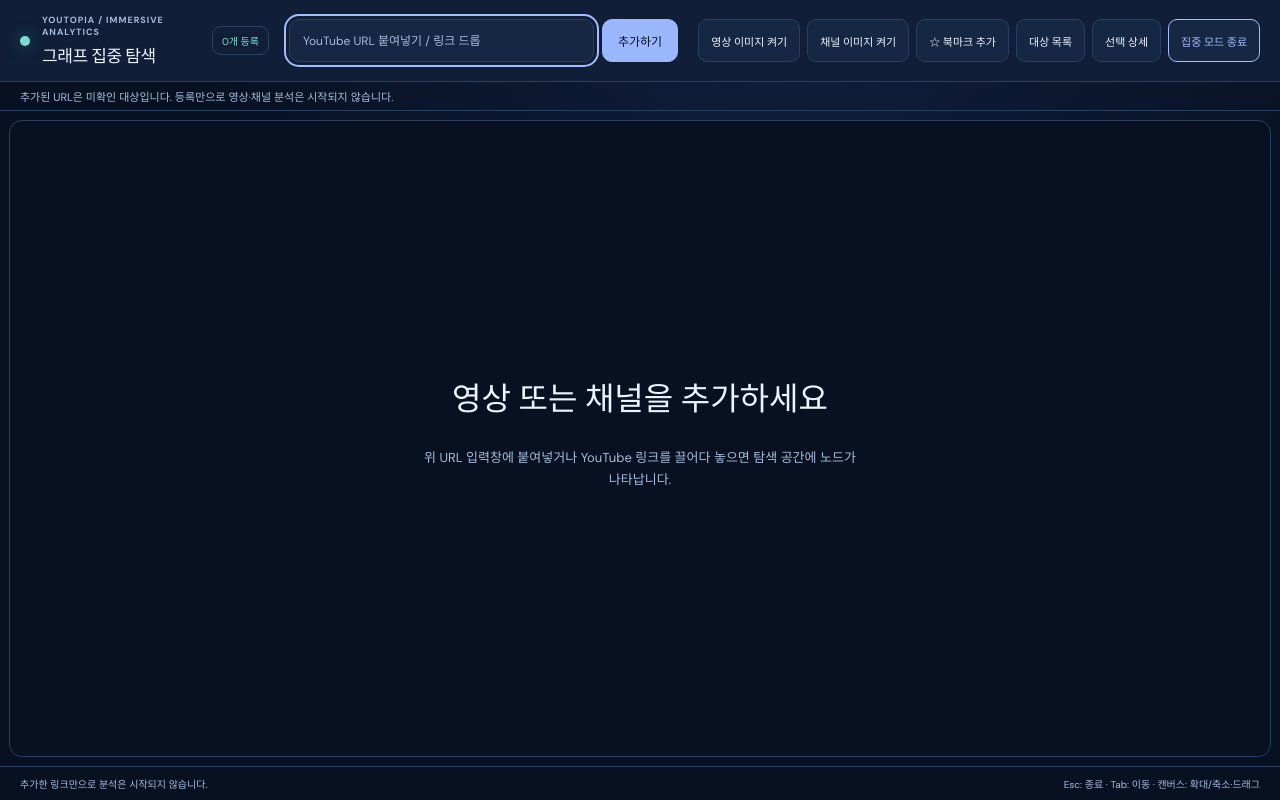
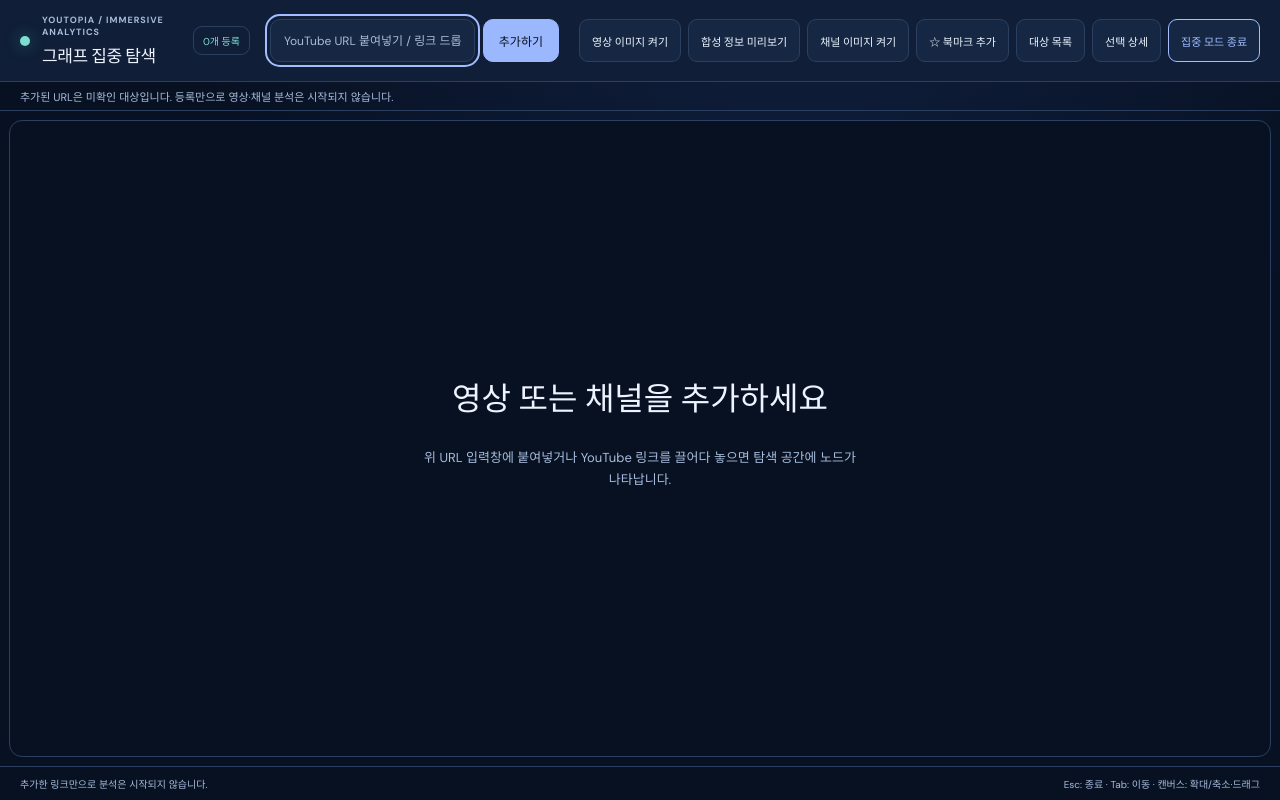
Before and after one commit to Choi1999/YOUTOPIA, a React (Vite) app in the folder frontend/: page /analysis/youtube/workspace in a window 1280 px wide. Shown: the top 800 px of the page. Built offline with nearby package versions, Linux system fonts and the light colour scheme.

Commit message:
UI-R04-W: opt-in synthetic metadata in fullscreen focus with explicit source warning and channel label

```diff
--- a/frontend/src/features/analysis-workspace/WorkspaceFocusMode.tsx
+++ b/frontend/src/features/analysis-workspace/WorkspaceFocusMode.tsx
@@ -36,6 +36,8 @@ type Props = Readonly<{
   onToggleVideoImage?: () => void;
   allowChannelImage?: boolean;
   onToggleChannelImage?: () => void;
+  syntheticPreviewEnabled?: boolean;
+  onToggleSyntheticPreview?: () => void;
   presentation?: WorkspaceTargetPresentation;
   onSetTargetLabel?: (key: string, label: string) => boolean;
   onSetChannelArtwork?: (key: string, imageUrl: string) => boolean;
@@ -67,6 +69,7 @@ export function WorkspaceFocusMode({
   targets, onAddUrls, onRemove, onExit,
   allowVideoImage = false, onToggleVideoImage, channelProfiles,
   allowChannelImage = false, onToggleChannelImage,
+  syntheticPreviewEnabled = false, onToggleSyntheticPreview,
   presentation = EMPTY_TARGET_PRESENTATION, onSetTargetLabel, onSetChannelArtwork,
   groups = [], onGroupsChange, bookmarks = [], onBookmarksChange,
 }: Props) {
@@ -399,6 +402,13 @@ export function WorkspaceFocusMode({
               {allowVideoImage ? "영상 이미지 끄기" : "영상 이미지 켜기"}
             </button>
           )}
+          {onToggleSyntheticPreview && (
+            <button type="button" aria-pressed={syntheticPreviewEnabled}
+              onClick={onToggleSyntheticPreview}
+              title="로컬 합성 제목·채널명·썸네일, 실제 Google/YouTube 조회 없음">
+              {syntheticPreviewEnabled ? "합성 정보 끄기" : "합성 정보 미리보기"}
+            </button>
+          )}
           {onToggleChannelImage && (
             <button type="button" aria-pressed={allowChannelImage}
               onClick={onToggleChannelImage}
@@ -427,7 +437,11 @@ export function WorkspaceFocusMode({
             onClick={onExit}>집중 모드 종료</button>
         </div>
       </header>
-      <div className="workspace-focus__message" role="status">{message}</div>
+      <div className="workspace-focus__message" role="status">
+        {syntheticPreviewEnabled
+          ? "합성 데이터 미리보기 · 실제 영상·채널 제목이나 YouTube 응답이 아닙니다. 분석 데이터 없음."
+          : message}
+      </div>
       <div ref={bodyRef} className="workspace-focus__body" data-layout={layout}
         data-resizing={resizingSide ?? undefined} style={customStyle}>
         {listOpen && (
@@ -536,6 +550,9 @@ export function WorkspaceFocusMode({
                   presentation={presentation} channelProfiles={channelProfiles}/>
                 <h4>{userFacingTargetName(selected, presentation, channelProfiles)}</h4>
                 <p className="workspace-focus__secondary-id">등록 식별자: {selected.id}</p>
+                {presentation.synthetic?.[selectedKey ?? ""]?.channelName && (
+                  <p>합성 채널 정보: {presentation.synthetic[selectedKey ?? ""].channelName}</p>
+                )}
                 {onSetTargetLabel && (
                   <form className="workspace-focus__editor" onSubmit={saveDisplayTitle}>
                     <label htmlFor="focus-display-title">표시 제목 (직접 입력)</label>
```
